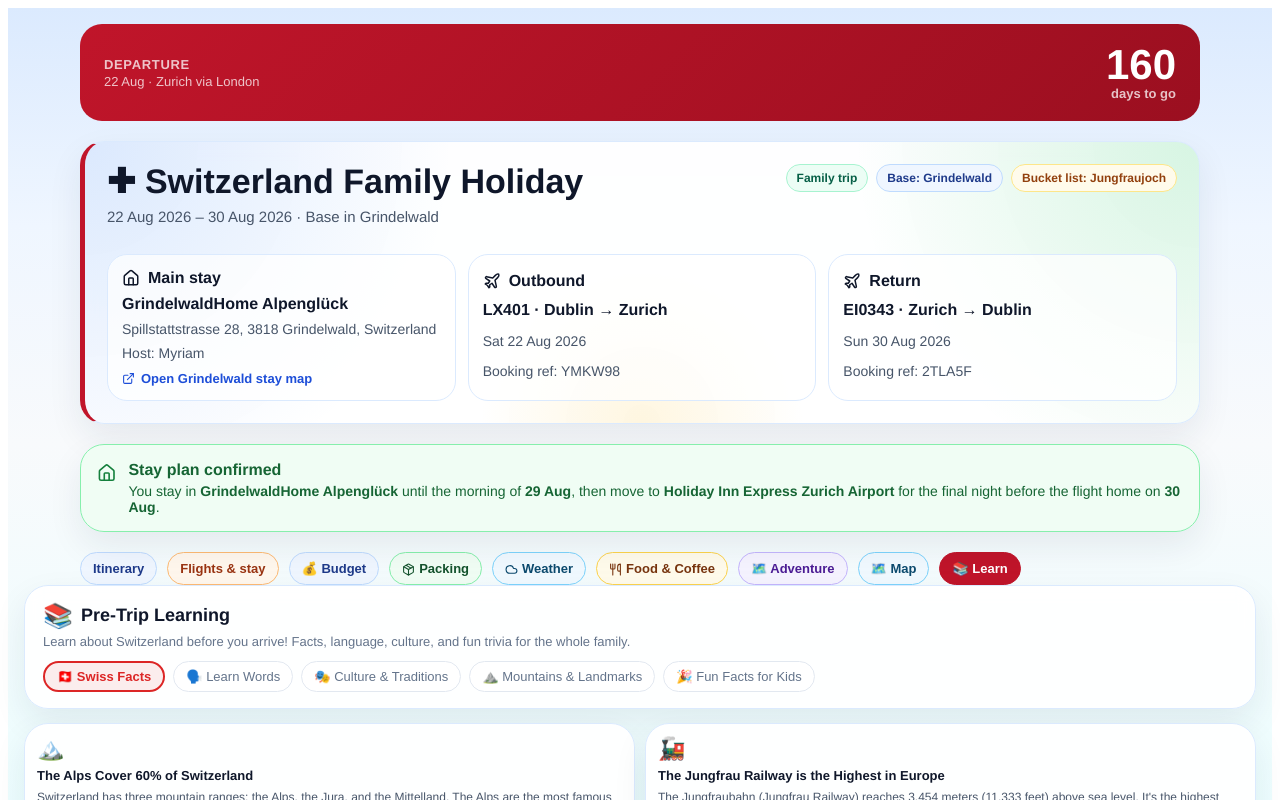
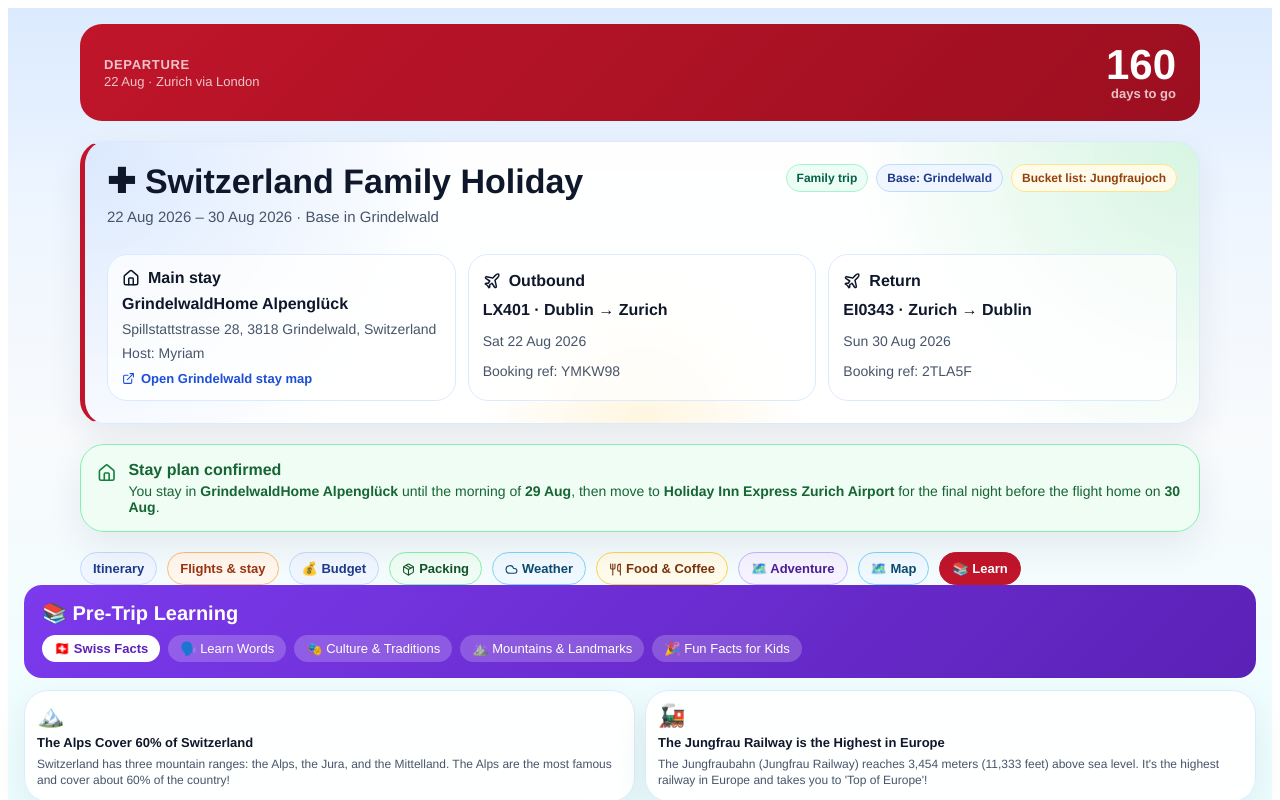
Before and after one commit to andrewhylander/Switzerland_Holiday, a React (Vite) app: page / in a window 1280 px wide. Both pictures are taken after a click on the button "📚 Learn". Shown: the top 800 px of the page. Built offline with nearby package versions, Linux system fonts and the light colour scheme.

Commit message:
Update App.jsx

```diff
--- a/src/App.jsx
+++ b/src/App.jsx
@@ -3109,15 +3109,10 @@ export default function SwitzerlandTravelAppReal() {
       </div>
 
       {activeTab === "learning" && (
-        <div style={{ display: "grid", gap: 14 }}>
-          {/* Header */}
-          <Card style={{ padding: "16px 18px" }}>
-            <div style={{ display: "flex", alignItems: "center", gap: 8, marginBottom: 4 }}>
-              <span style={{ fontSize: 24 }}>📚</span>
-              <h2 style={{ margin: 0, fontSize: 18, fontWeight: 800 }}>Pre-Trip Learning</h2>
-            </div>
-            <p style={{ margin: "4px 0 12px", color: "#64748b", fontSize: 13 }}>Learn about Switzerland before you arrive! Facts, language, culture, and fun trivia for the whole family.</p>
-            {/* Category filter chips */}
+        <div style={{ display: "grid", gap: 12 }}>
+          {/* Header — gradient banner matching Map/Quest tabs */}
+          <div style={{ background: "linear-gradient(135deg, #7c3aed 0%, #5b21b6 100%)", borderRadius: 18, padding: "16px 18px", color: "white" }}>
+            <div style={{ fontWeight: 900, fontSize: 20, marginBottom: 10 }}>📚 Pre-Trip Learning</div>
             <div style={{ display: "flex", gap: 8, flexWrap: "wrap" }}>
               {LEARNING_SECTIONS.map(sec => (
                 <button
@@ -3126,9 +3121,9 @@ export default function SwitzerlandTravelAppReal() {
                   style={{
                     padding: "6px 12px",
                     borderRadius: 999,
-                    border: learningSection === sec.id ? `2px solid ${sec.color}` : "1px solid #e2e8f0",
-                    background: learningSection === sec.id ? `${sec.color}15` : "white",
-                    color: learningSection === sec.id ? sec.color : "#64748b",
+                    border: "none",
+                    background: learningSection === sec.id ? "white" : "rgba(255,255,255,0.2)",
+                    color: learningSection === sec.id ? "#5b21b6" : "white",
                     fontWeight: learningSection === sec.id ? 700 : 500,
                     cursor: "pointer",
                     fontSize: 13,
@@ -3141,7 +3136,7 @@ export default function SwitzerlandTravelAppReal() {
                 </button>
               ))}
             </div>
-          </Card>
+          </div>
 
           {/* Learning content cards */}
           {learningSection === "language" ? (
```
